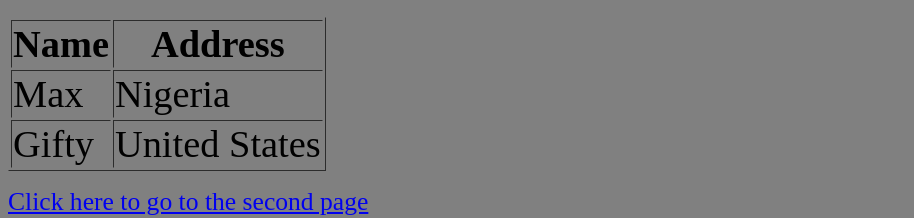
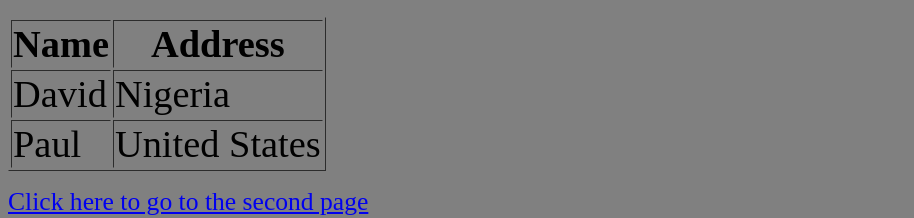
Before and after one commit to Davidokeke02/davidokeke, a plain HTML site: page index.html in a window 1280 px wide. Shown: the part 140-358 px from the top of the page, without its empty margins (0-914 px from the left). Drawn offline with Linux system fonts and the light colour scheme.

Commit message:
Update index.html

```diff
--- a/index.html
+++ b/index.html
@@ -13,9 +13,9 @@
 	       <tr>
 		   <th>Name</th> <th>Address</th>
 		   </tr>
-		   <td>Max</td> <td>Nigeria</td>
+		   <td>David</td> <td>Nigeria</td>
 		   <tr>
-		   <td>Gifty</td> <td>United States</td>
+		   <td>Paul</td> <td>United States</td>
 		   </tr>
 		</table>
 
```
